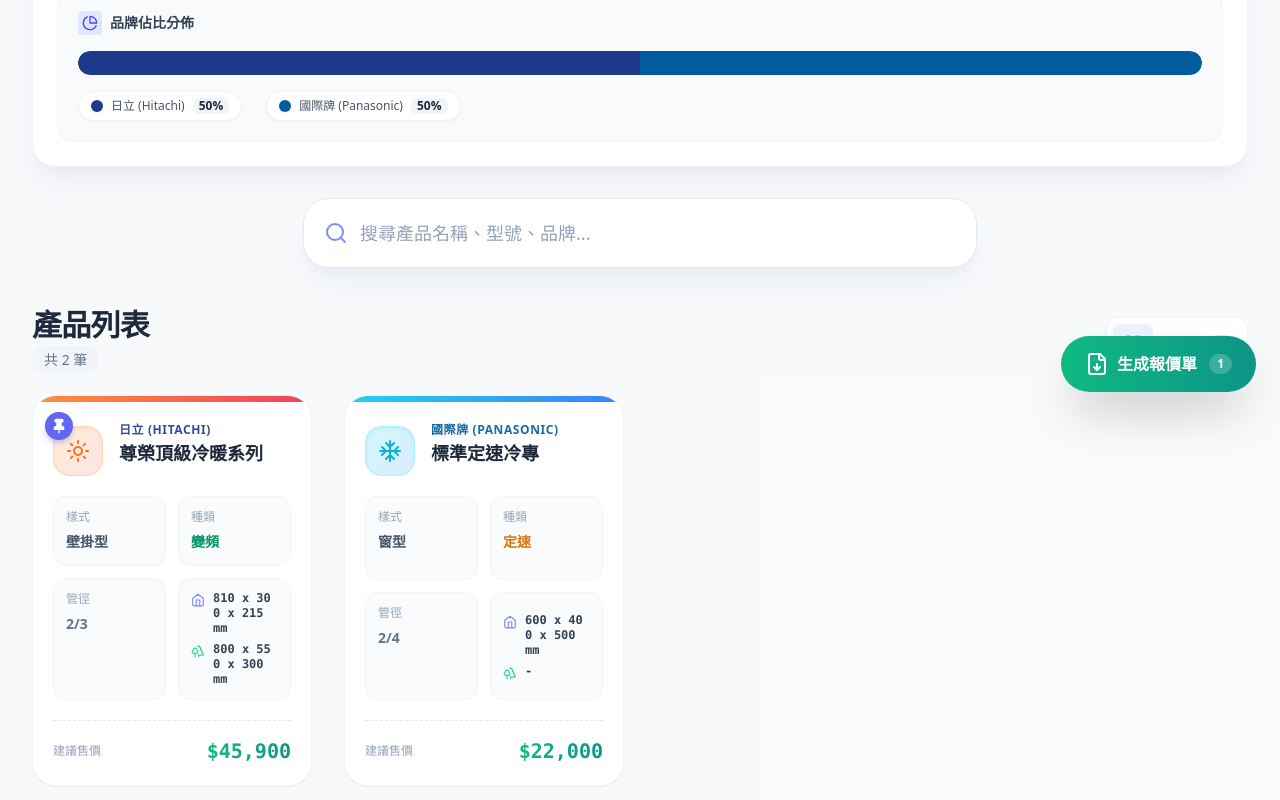
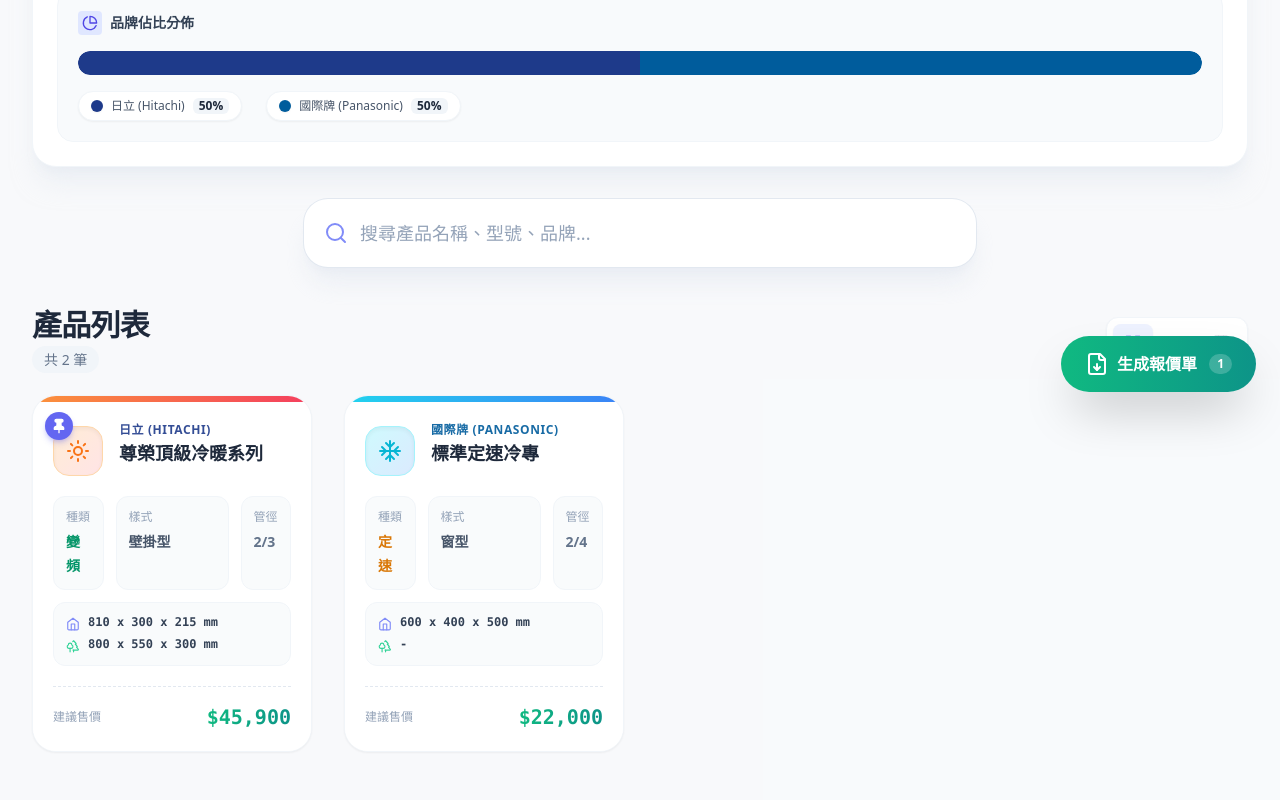
Before and after one commit to tw092669-ctrl/Product-inquiry, a React (Vite) app: page / in a window 1280 px wide. Shown: the part 384-1184 px from the top of the page. Built offline with nearby package versions, Linux system fonts and the light colour scheme.

Commit message:
調整產品卡片佈局：樣式種類互換，樣式尺寸拉長，種類管徑縮小

```diff
--- a/App.tsx
+++ b/App.tsx
@@ -1898,22 +1898,27 @@ const ProductCard: React.FC<{
         </div>
 
         {/* Specs Grid */}
-        <div className="grid grid-cols-2 gap-3 mb-5 flex-1">
-          <div className="bg-slate-50/80 border border-slate-100 p-3 rounded-xl hover:bg-slate-50 transition-colors">
-            <span className="text-xs text-slate-400 block mb-1">樣式</span>
-            <span className="font-semibold text-sm" style={{color: style.color}}>{style.label}</span>
-          </div>
+        <div className="grid grid-cols-4 gap-3 mb-5 flex-1">
+          {/* 種類 - 縮小 (1格) */}
           <div className="bg-slate-50/80 border border-slate-100 p-3 rounded-xl hover:bg-slate-50 transition-colors">
             <span className="text-xs text-slate-400 block mb-1">種類</span>
             <span className="font-semibold text-sm" style={{color: type.color}}>{type.label}</span>
           </div>
+
+          {/* 樣式 - 拉長 (2格) */}
+          <div className="col-span-2 bg-slate-50/80 border border-slate-100 p-3 rounded-xl hover:bg-slate-50 transition-colors">
+            <span className="text-xs text-slate-400 block mb-1">樣式</span>
+            <span className="font-semibold text-sm" style={{color: style.color}}>{style.label}</span>
+          </div>
+
+          {/* 管徑 - 縮小 (1格) */}
           <div className="bg-slate-50/80 border border-slate-100 p-3 rounded-xl hover:bg-slate-50 transition-colors">
             <span className="text-xs text-slate-400 block mb-1">管徑</span>
             <span className="font-semibold text-sm" style={{color: pipe.color}}>{pipe.label}</span>
           </div>
 
-          {/* Dimensions Box */}
-          <div className="bg-slate-50/80 border border-slate-100 p-3 rounded-xl flex flex-col justify-center hover:bg-slate-50 transition-colors">
+          {/* Dimensions Box - 拉長 (4格佔滿整行) */}
+          <div className="col-span-4 bg-slate-50/80 border border-slate-100 p-3 rounded-xl flex flex-col justify-center hover:bg-slate-50 transition-colors">
             <div className="flex items-start gap-2 mb-1.5">
                <Home className="w-3.5 h-3.5 text-indigo-400 flex-shrink-0 mt-0.5" />
                <span className="text-xs font-semibold text-slate-700 break-all font-mono leading-tight">{product.dimensions.indoor || '-'}</span>
```
